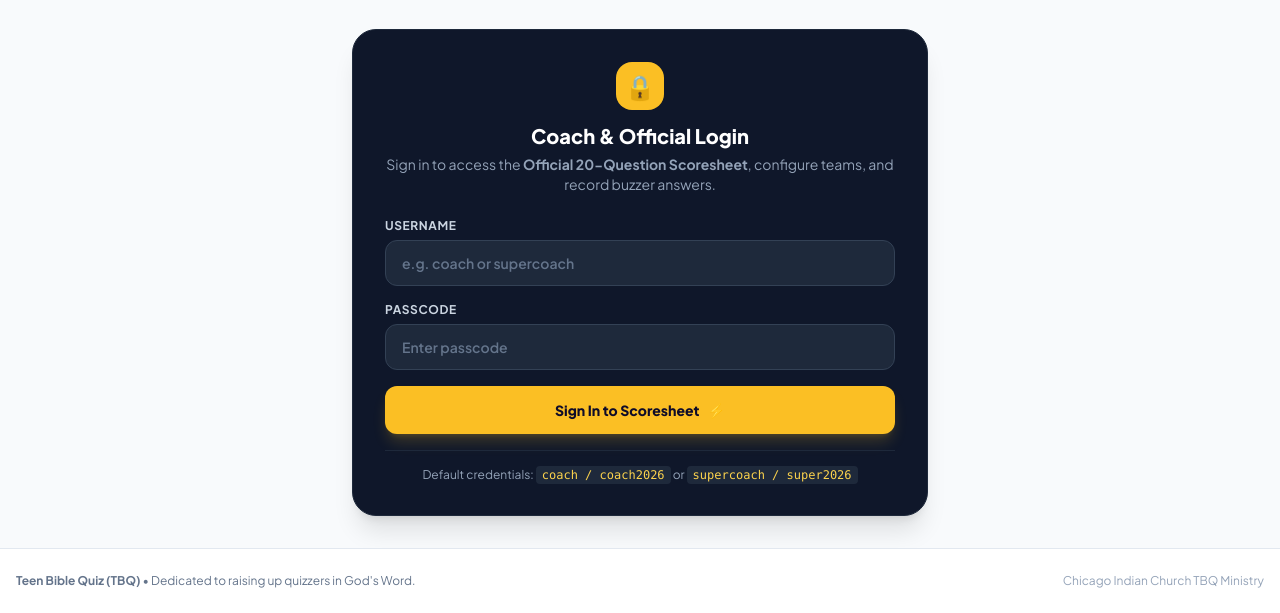
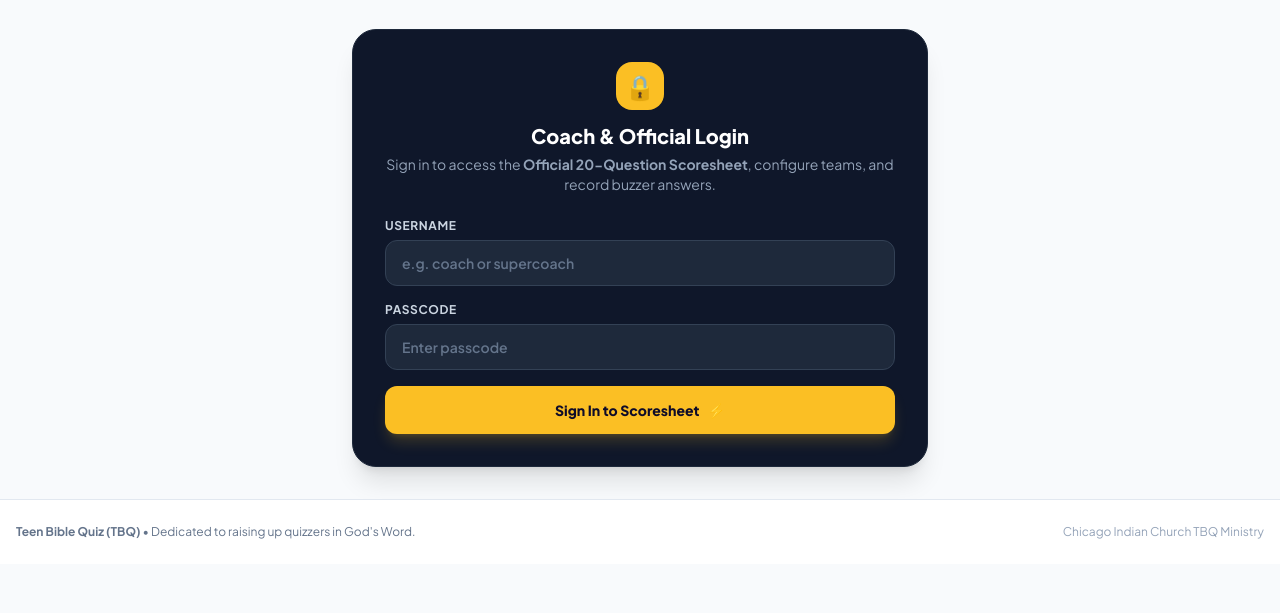
Before and after one commit to pjeyabalan/tbq-jbq, a website: page public/index.html in a window 1280 px wide. Shown: the part 607-1220 px from the top of the page. After the commit the page ends 1171 px from the top, so only its background shows below. Drawn offline with nearby package versions, Linux system fonts and the light colour scheme; no server answers.

Commit message:
Remove default credentials from login page

```diff
--- a/public/index.html
+++ b/public/index.html
@@ -193,13 +193,6 @@
           <span>⚡</span>
         </button>
       </form>
-
-      <div class="mt-4 pt-4 border-t border-slate-800 text-center text-xs text-slate-400">
-        <span>Default credentials: </span>
-        <code class="text-amber-300 bg-slate-800 px-1.5 py-0.5 rounded font-mono">coach / coach2026</code>
-        <span> or </span>
-        <code class="text-amber-300 bg-slate-800 px-1.5 py-0.5 rounded font-mono">supercoach / super2026</code>
-      </div>
     </div>
 
   </main>
```
